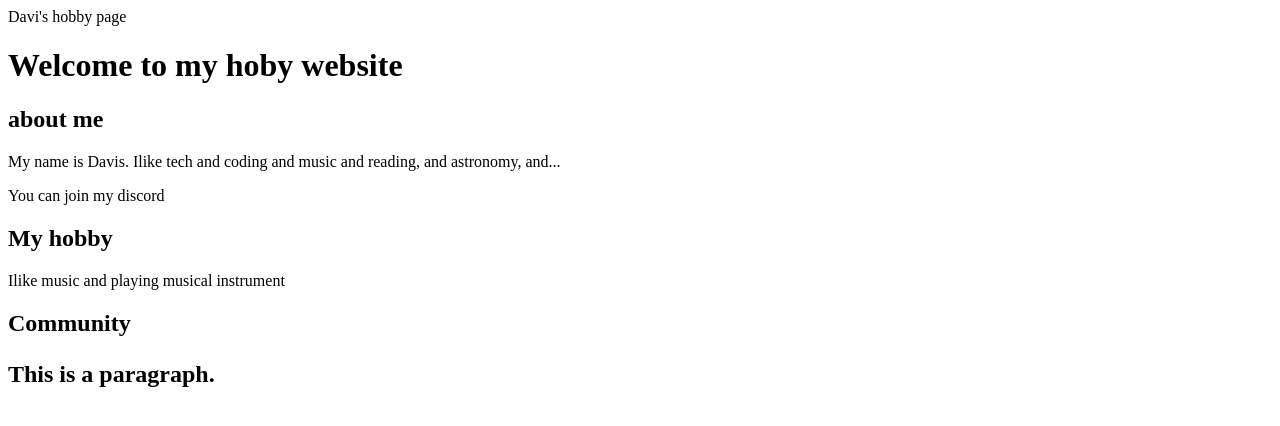
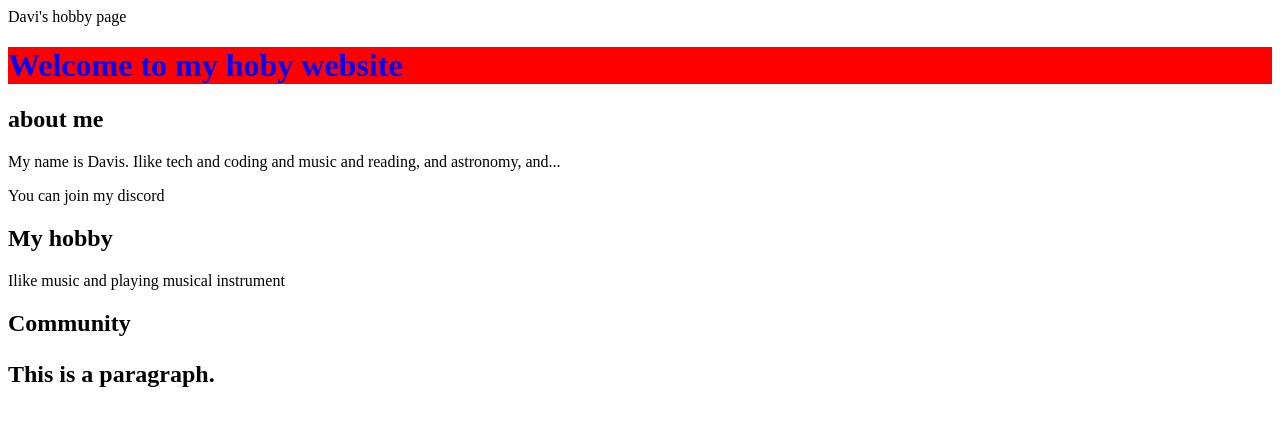
Before and after one commit to DavisGalla/first_job, a plain HTML site: page index.html in a window 1280 px wide. Drawn offline with Linux system fonts and the light colour scheme.

Commit message:
Update index.html

```diff
--- a/index.html
+++ b/index.html
@@ -3,11 +3,11 @@
 <body>
 
   <head>
-    <tittle> Davi's hobby page</tittle>
+   <tittle> Davi's hobby page</tittle>
     <link rel="icon" type="image/x-icon" href="/images/favicon.ico">
   </head>
 
-<h1>Welcome to my hoby website</h1>
+<h1 style="color:blue;background-color:red;">Welcome to my hoby website</h1>
   <h2>about me</h2>
   <p>My name is Davis. Ilike tech and coding  and music and reading, and astronomy, and...</p>
   <p> You can join my discord</p>
```
